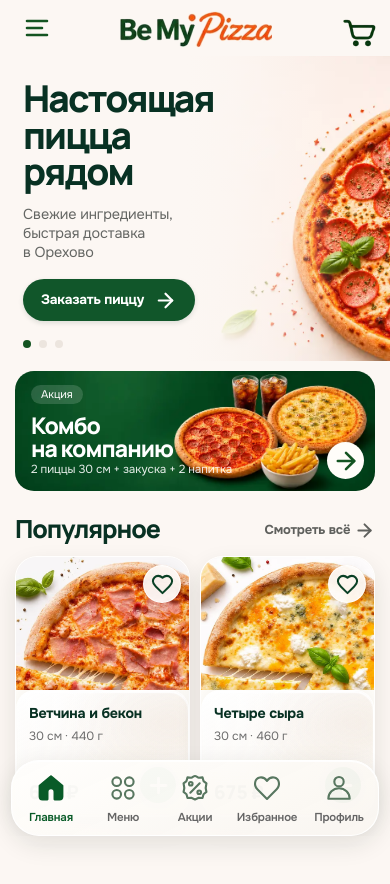
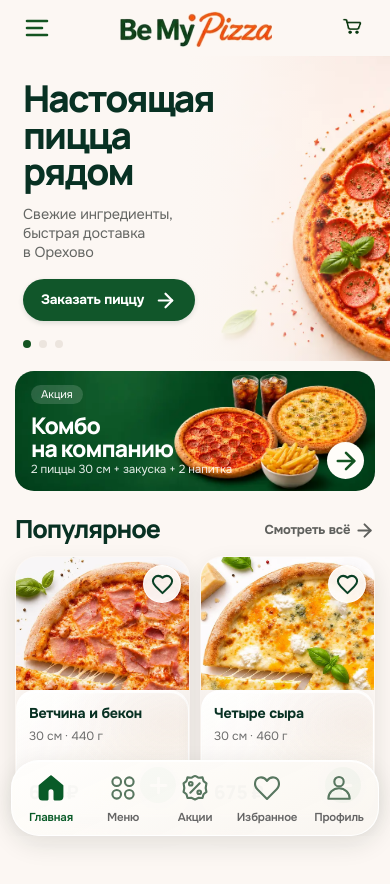
Before and after one commit to Ryt1nger/Be-My-Pizza, a React (Vite) app in the folder apps/customer/: page / in a window 390 px wide. Shown: the top 884 px of the page. Built offline with nearby package versions, Linux system fonts and the light colour scheme.

Commit message:
fix(customer): equal-size mobile header actions and reveal pizza card rounded glass footer

```diff
--- a/apps/customer/src/app/shell/AppShell.tsx
+++ b/apps/customer/src/app/shell/AppShell.tsx
@@ -122,7 +122,7 @@ export function AppShell(){
         </button>
         <Link to="/cart" aria-label={cartCount>0?'Корзина: '+cartCount+' товаров':'Корзина'}
           className={'bmp-header-action pointer-events-auto '+(isScrolled?'bmp-header-action--glass':'')}>
-          <BrandIcon name="cart" size={60} className="relative z-10"/>
+          <BrandIcon name="cart" size={34} className="relative z-10"/>
           {cartCount>0&&<span className="absolute -right-[3px] -top-[3px] z-20 grid min-h-5 min-w-5 place-items-center rounded-full bg-accent px-1 text-[11px] font-bold text-white">{cartCount>99?'99+':cartCount}</span>}
         </Link>
       </div>
--- a/apps/customer/src/shared/ui/PizzaProductCard.tsx
+++ b/apps/customer/src/shared/ui/PizzaProductCard.tsx
@@ -23,7 +23,7 @@ export function PizzaProductCard({
   const saved=useFavoritesStore(state=>state.ids.includes(product.id));
   const toggle=useFavoritesStore(state=>state.toggle);
   const productUrl='/product/'+product.id;
-  return <article className="bmp-pizza-card group relative isolate min-w-0 overflow-hidden rounded-[22px] border border-white/75 bg-surface shadow-[0_10px_24px_rgba(30,37,23,.11)] sm:rounded-[26px]">
+  return <article className="bmp-pizza-card group relative isolate min-w-0 overflow-hidden rounded-[22px] border border-transparent bg-transparent shadow-[0_10px_24px_rgba(30,37,23,.11)] sm:rounded-[26px]">
     {/* Owner-approved direction: pizza large and right-weighted, bright space
          at top-left. Keep the photo's natural aspect and raise it only slightly. */}
     <div className="relative z-0 aspect-[1.30] w-full overflow-hidden bg-[#FBF8F5]">
```
